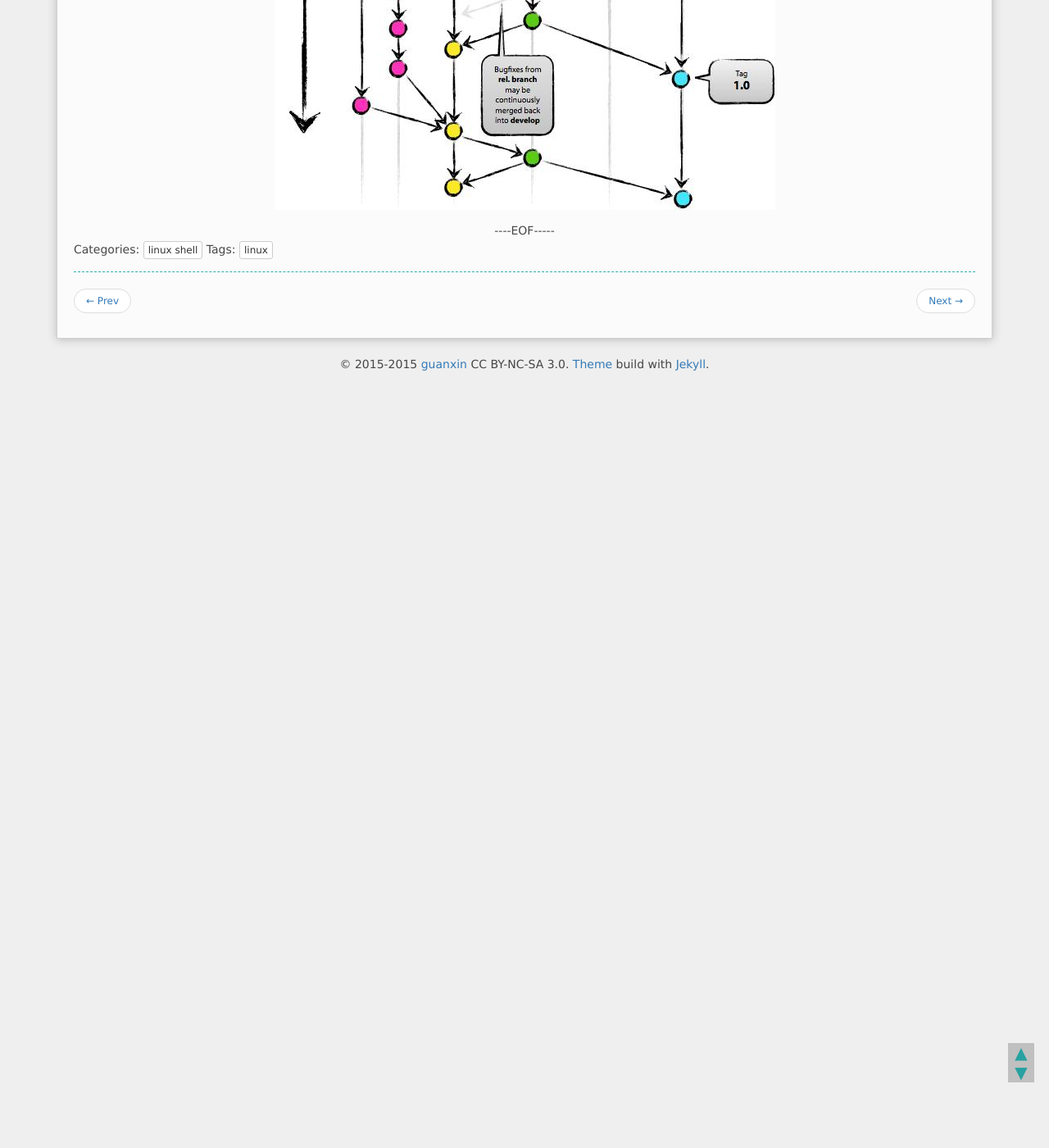
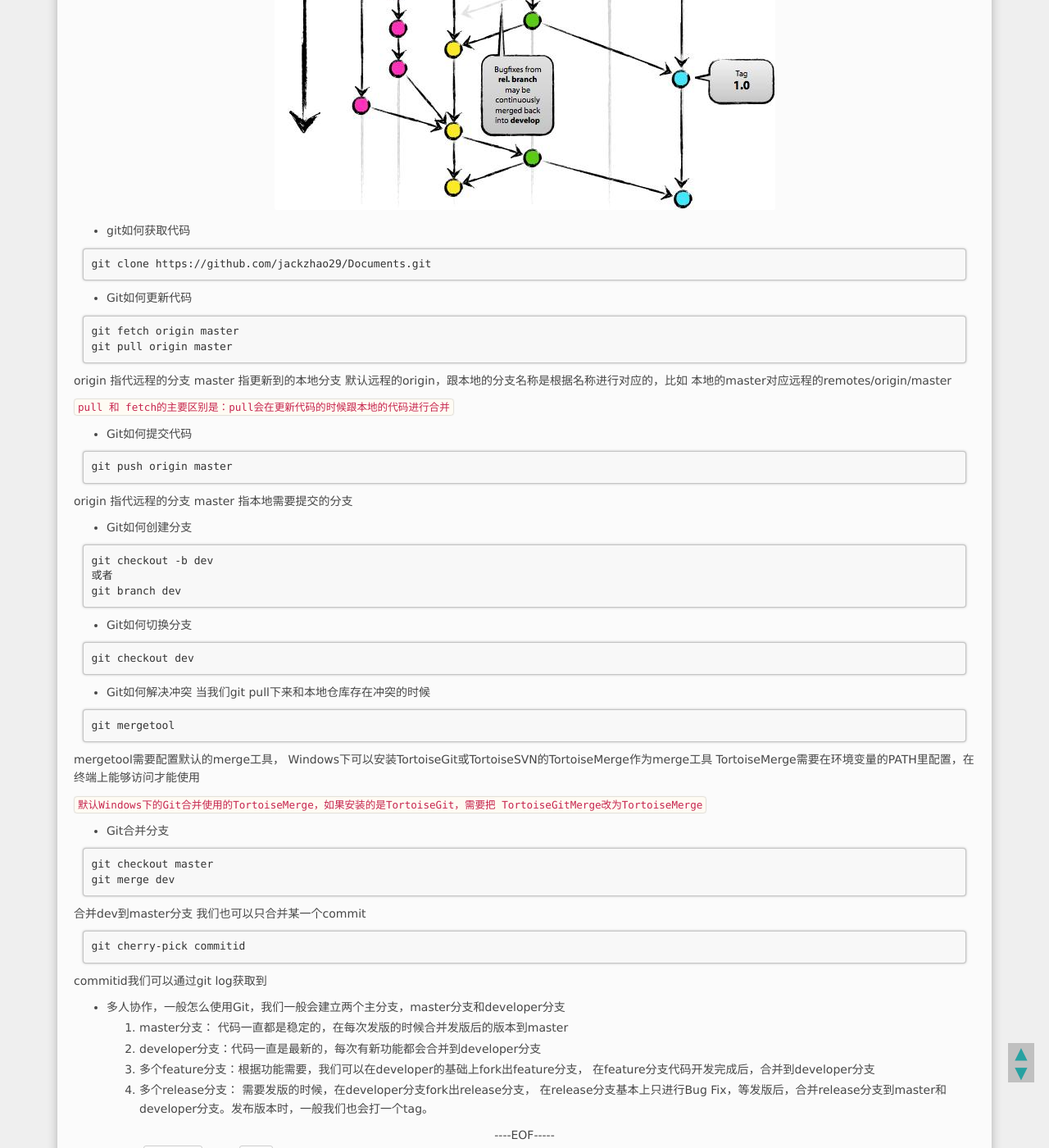
Before and after one commit to jackzhao29/jackzhao29.github.com, a Jekyll site: the page built from _posts/2015-06-16-Git常用命令.md, in a window 1280 px wide and 1400 px high, scrolled down 3556 px. Shown: the whole window at 82% size. Built offline with Jekyll 4.4.1, drawn with Linux system fonts in a browser that asks for light colours; Markdown is read by kramdown in place of the engine named in the settings; comment, search, counter and statistics services are not loaded; before the commit the page ends 4021 px from its top, so only the background shows below that.

Commit message:
add blog

````diff
--- a/_posts/2015-06-16-Git常用命令.md
+++ b/_posts/2015-06-16-Git常用命令.md
@@ -163,3 +163,79 @@ git branch --set-upstream develop origin/develop
 ```
 一图胜千言
 ![图1](/static/images/git01.png)
+
+* git如何获取代码
+
+```
+git clone https://github.com/jackzhao29/Documents.git
+```
+
+* Git如何更新代码
+
+```
+git fetch origin master
+git pull origin master
+```
+origin 指代远程的分支
+master 指更新到的本地分支
+默认远程的origin，跟本地的分支名称是根据名称进行对应的，比如
+本地的master对应远程的remotes/origin/master
+
+`pull 和 fetch的主要区别是：pull会在更新代码的时候跟本地的代码进行合并`
+
+* Git如何提交代码
+
+```
+git push origin master
+```
+origin 指代远程的分支
+master 指本地需要提交的分支
+
+* Git如何创建分支
+
+```
+git checkout -b dev
+或者
+git branch dev
+```
+
+* Git如何切换分支
+
+```
+git checkout dev
+```
+
+* Git如何解决冲突
+当我们git pull下来和本地仓库存在冲突的时候
+
+```
+git mergetool
+```
+mergetool需要配置默认的merge工具，
+Windows下可以安装TortoiseGit或TortoiseSVN的TortoiseMerge作为merge工具
+TortoiseMerge需要在环境变量的PATH里配置，在终端上能够访问才能使用
+
+`默认Windows下的Git合并使用的TortoiseMerge，如果安装的是TortoiseGit，需要把
+TortoiseGitMerge改为TortoiseMerge`
+
+* Git合并分支
+
+```
+git checkout master
+git merge dev
+```
+合并dev到master分支
+我们也可以只合并某一个commit
+
+```
+git cherry-pick commitid
+```
+commitid我们可以通过git log获取到
+
+* 多人协作，一般怎么使用Git，我们一般会建立两个主分支，master分支和developer分支
+  1. master分支： 代码一直都是稳定的，在每次发版的时候合并发版后的版本到master
+  2. developer分支：代码一直是最新的，每次有新功能都会合并到developer分支
+  3. 多个feature分支：根据功能需要，我们可以在developer的基础上fork出feature分支，
+     在feature分支代码开发完成后，合并到developer分支
+  4. 多个release分支： 需要发版的时候，在developer分支fork出release分支，
+     在release分支基本上只进行Bug Fix，等发版后，合并release分支到master和developer分支。发布版本时，一般我们也会打一个tag。
````
